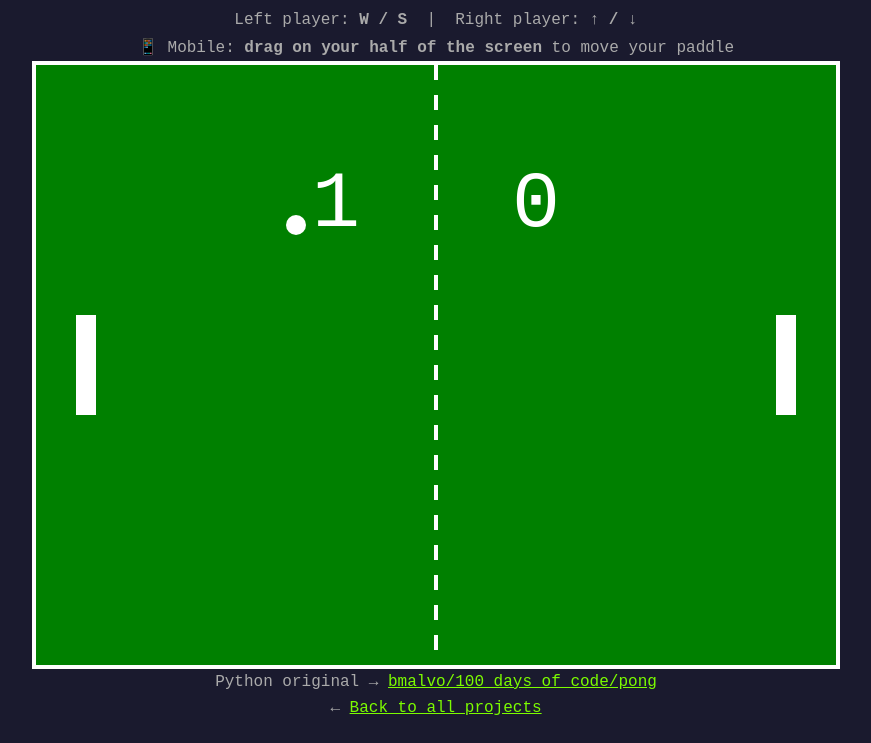
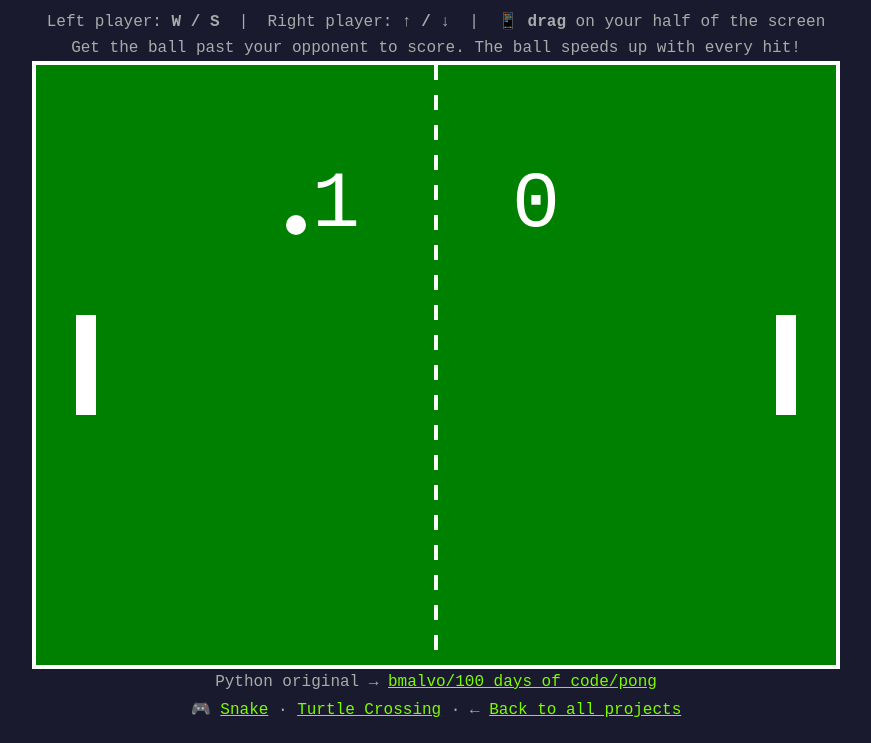
Before and after one commit to bmalvo/100_days_of_code, a plain HTML site: page docs/index.html in a window 1280 px wide. Shown: the part 70-813 px from the top of the page, without its empty margins (204-1075 px from the left). Drawn offline with Linux system fonts and the light colour scheme.

Commit message:
Add game descriptions and cross-links on Pong and Snake pages

```diff
--- a/docs/index.html
+++ b/docs/index.html
@@ -15,11 +15,11 @@
 </head>
 <body>
 <h1>PONG</h1>
-<p>Left player: <b>W / S</b> &nbsp;|&nbsp; Right player: <b>↑ / ↓</b></p>
-<p>📱 Mobile: <b>drag on your half of the screen</b> to move your paddle</p>
+<p>Left player: <b>W / S</b> &nbsp;|&nbsp; Right player: <b>↑ / ↓</b> &nbsp;|&nbsp; 📱 <b>drag</b> on your half of the screen</p>
+<p>Get the ball past your opponent to score. The ball speeds up with every hit!</p>
 <canvas id="game" width="800" height="600"></canvas>
 <p>Python original → <a href="https://github.com/bmalvo/100_days_of_code/tree/main/pong">bmalvo/100_days_of_code/pong</a></p>
-<p>← <a href="https://github.com/bmalvo/100_days_of_code">Back to all projects</a></p>
+<p>🎮 <a href="snake/index.html">Snake</a> · <a href="turtle-crossing/index.html">Turtle Crossing</a> · ← <a href="https://github.com/bmalvo/100_days_of_code">Back to all projects</a></p>
 
 <script>
 const canvas = document.getElementById('game');
```
Also changed, not shown: docs/snake/index.html (+2 -2 lines).
